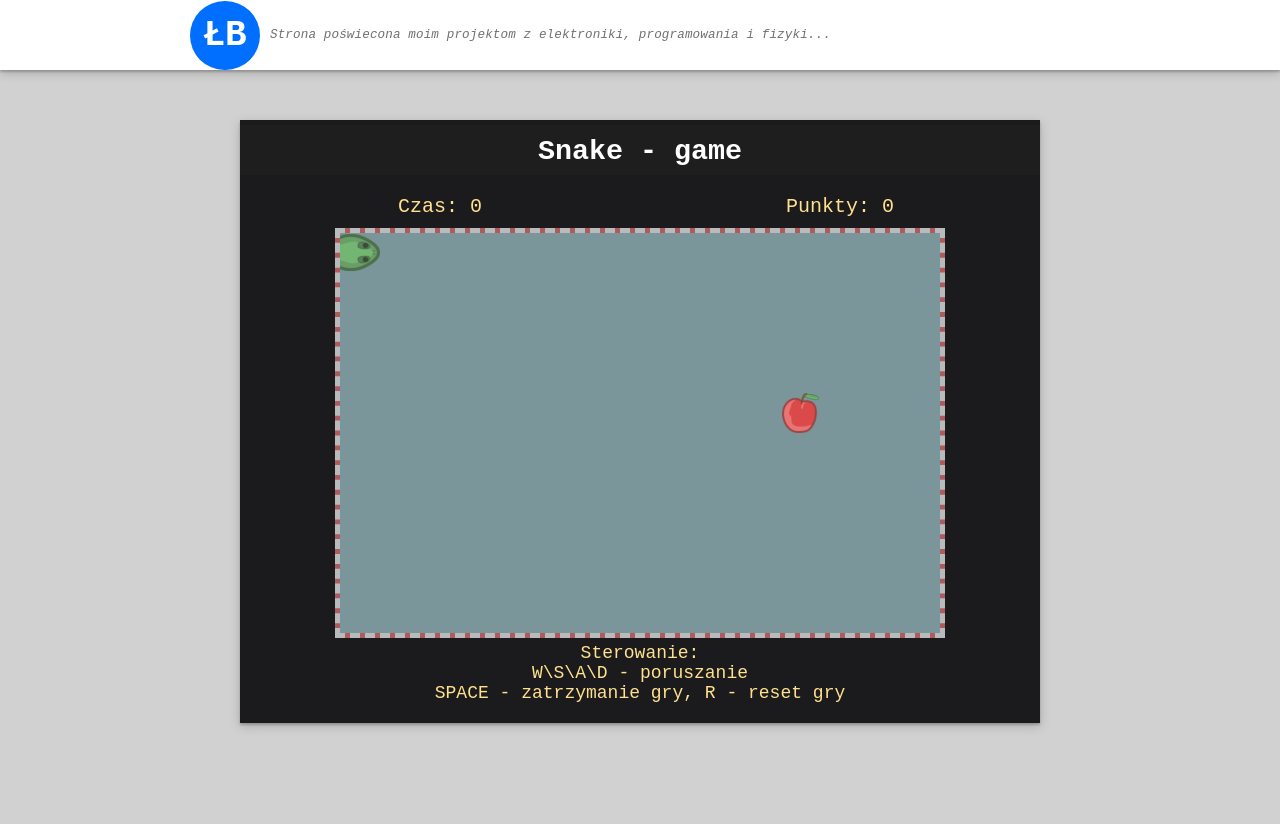
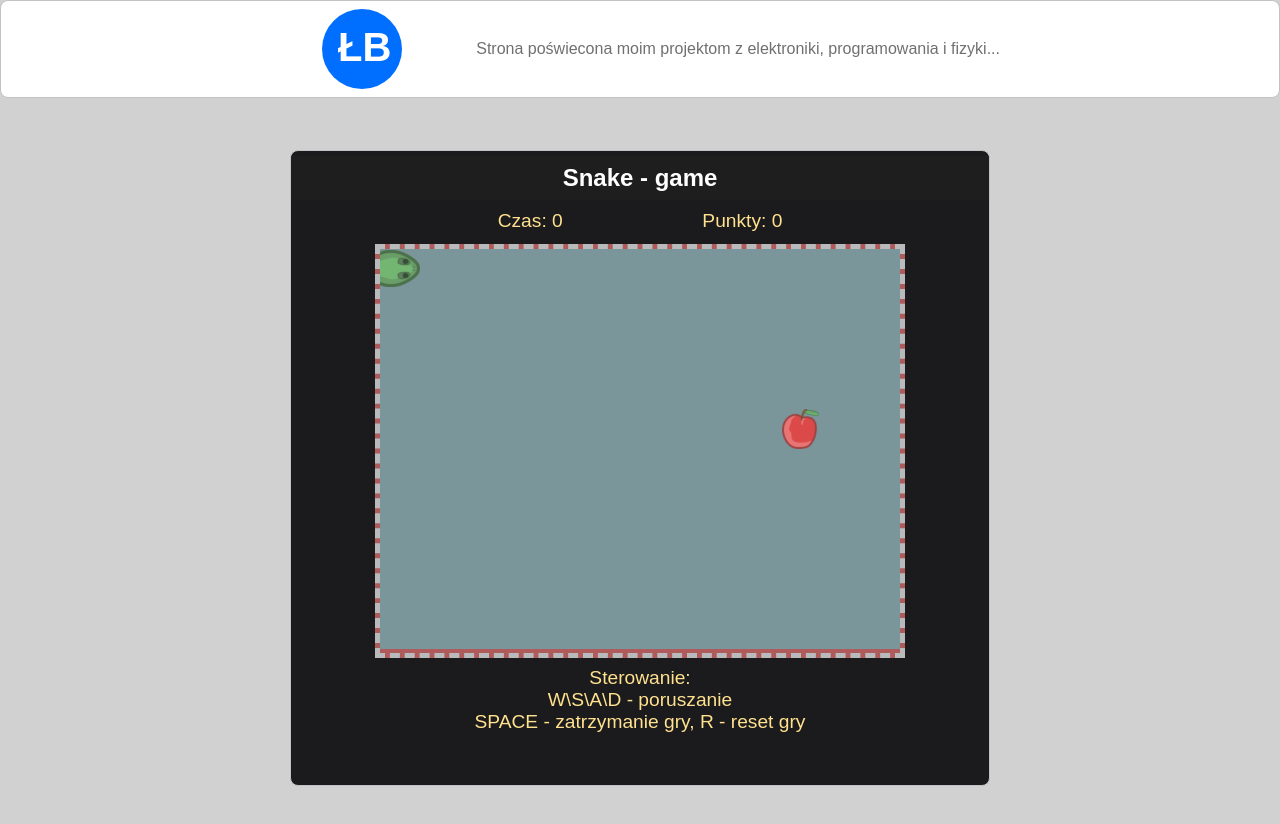
Before and after one commit to bogusz2233/Blog-website, a website: page snake/snake.html in a window 1280 px wide. Before the commit the page ends 800 px from the top, so only its background shows below. Drawn offline with Linux system fonts and the light colour scheme.

Commit message:
improve game-snake view improve look for headline in ladnscape mode

```diff
--- a/sass/main/_dataBlock.scss
+++ b/sass/main/_dataBlock.scss
@@ -13,6 +13,7 @@
     text-align: center;
     color: #ffffff;
     padding: 8px;
+    width: 100%;
 }
 
 .dataBlockImg{
--- a/sass/main/_heder.scss
+++ b/sass/main/_heder.scss
@@ -27,6 +27,12 @@
   {
       width: 85vw;
       display: flex;
+  }
+  @media (orientation: landscape)
+  {
+    display: flex;
+    justify-content: center;
+    padding: 0.5em 2em
   }
 }
 .logo
@@ -79,4 +85,9 @@
       text-align: left;
       margin-left: 1rem;
     }
+    @media (orientation: landscape)
+    {
+      text-align: left;
+      margin-left: 1rem;
+    }
   }
--- a/sass/main/style.scss
+++ b/sass/main/style.scss
@@ -1,8 +1,6 @@
 $background-color: #d1d1d1;
-$bigScreenMin: 600px;
 $contenWidth: 700px;
 $dataBlockColor: #ebebeb;
-$screnNormalQuery: "(orientation: portrait) and (min-width:#{$bigScreenMin}), (orientation: landscape) and (min-height:#{$bigScreenMin})";
 
 *{
 
@@ -31,7 +29,7 @@
     overflow: hidden;
   }
 
-
+@import "../utils/screen";
 @import "heder";
 @import "contentSection";
 @import "footer";
--- /dev/null
+++ b/sass/snake/_canvans.scss
@@ -0,0 +1,102 @@
+@import "../utils/screen";
+$arrowSize: 4;
+
+.dataBlock--game
+{
+    min-width: 200px;
+    padding-bottom: 50px;
+    display: flex;
+    flex-flow: row wrap;
+    @media (orientation: landscape) and (max-height: $bigScreenLandMin)
+    {
+       width: 120vh;
+       margin: auto;
+    }
+}
+#gameCanvans
+{
+    width: 100%;
+    height: auto;
+    @media (orientation: landscape) and (max-height: $bigScreenLandMin)
+    {
+        width: auto;
+        height: 100%;
+    }
+}
+.dataBlock
+{
+    display: flex;
+    flex-flow: row wrap;
+    justify-content: center;
+}
+.windowGame
+{
+    position: relative;
+    border: 5px #b8babc dashed;
+    /* background: #8989ff; */
+    background: #af5b5b;
+    margin-top: 10px;
+    margin-left: auto;
+    margin-right: auto;
+    width: 95%;
+    @media #{$screnNormalQuery}
+    {
+        width: auto;
+    }
+    @media (orientation: landscape) and (max-height: $bigScreenLandMin)
+    {
+        height: 75vh;
+        width: auto;
+    }
+}
+.arrow
+{
+    color: #8383835e;
+    z-index: 2;
+    position: absolute;
+    font-size: calc(1rem + 9vw);
+    font-weight: bold;
+    padding: 0 1rem;
+    user-select: none;
+    @media #{$screnNormalQuery}
+    {
+        display: none;
+    }
+
+    @media (orientation: landscape) and (max-height: $bigScreenLandMin)
+    {
+       font-size: calc(1rem + 9vh);
+    }
+    &:active
+    {
+        color: rgba(255, 0, 0, 0.363);
+    }
+
+    &--up
+    {
+        transform: rotate(90deg) scale($arrowSize/2, $arrowSize);
+        top: 2%;
+        left: 40%;
+    }
+
+    &--left
+    {
+        transform:scale($arrowSize/2, $arrowSize);
+        left: 5px;
+        top: 40%;
+
+    }
+
+    &--down
+    {
+        bottom: 5px;
+        left: 40%;
+        transform:scale($arrowSize, $arrowSize/2) rotate(-90deg);
+    }
+    &--right
+    {
+        right: 5px;
+        top: 40%;
+        transform:scale($arrowSize/2, $arrowSize) rotate(180deg);
+    }
+}
--- /dev/null
+++ b/sass/snake/_caption.scss
@@ -0,0 +1,31 @@
+@import "../utils/screen";
+#manualGame
+{
+    display: none;
+    @media #{$screnNormalQuery}
+    {
+        display: inline;
+    }
+}
+
+.windowGameText
+{
+    display: inline-block;
+    color: #ffe18e;
+    font-size: 0.8rem;
+    padding-top: 0.5em;
+    padding-bottom: 0.1em;
+    @media #{$screnNormalQuery}
+    {
+        font-size: 1.2rem;
+    }
+}
+
+.windowGameText--margin
+{
+    margin-right: 20%;
+    @media (orientation: landscape) and (max-height: $bigScreenLandMin)
+    {
+        margin-right: 35%;
+    }
+}
--- /dev/null
+++ b/sass/snake/snake.scss
@@ -0,0 +1,3 @@
+
+@import "canvans";
+@import "./caption"
--- /dev/null
+++ b/sass/utils/_screen.scss
@@ -0,0 +1,3 @@
+$bigScreenMin: 600px;
+$bigScreenLandMin: 450px;
+$screnNormalQuery: "(orientation: portrait) and (min-width:#{$bigScreenMin}), (orientation: landscape) and (min-height:#{$bigScreenLandMin})";
--- a/snake/game.js
+++ b/snake/game.js
@@ -102,11 +102,23 @@
 //funcja wywolywana przy starcie aplikacji
 window.onload = function setupScreen() {
 
-    canvansEl = document.getElementById("canvasId");
+    canvansEl = document.getElementById("gameCanvans");
     contex = canvansEl.getContext('2d');
-
-    CANVANS_WIDTH = canvansEl.clientWidth;
-    CANVANS_HEIGHT = canvansEl.clientHeight;
+    console.log(window.screen.availWidth);
+    if(window.screen.availWidth > 10)
+    {
+        canvansEl.width = 520;
+        canvansEl.height = 400;
+        CANVANS_WIDTH = 520;
+        CANVANS_HEIGHT = 400;
+    }
+    else
+    {
+        canvansEl.width = 360;
+        canvansEl.height = 320;
+        CANVANS_WIDTH = 360;
+        CANVANS_HEIGHT = 320;
+    }
     // ustawienie szerokosci wyswietlania
     backgroundReset();
     randomNewFruitPos();
--- a/snake/snake.html
+++ b/snake/snake.html
@@ -7,44 +7,52 @@
     <title>Snake game</title>
     <meta name="viewport" content="width=device-width, initial-scale=1">
     </style>
-    <link rel="stylesheet" type="text/css" href="../stylesheet.css?14">
+    <link rel="stylesheet" type="text/css" href="../css/main/style.css">
     <link rel="stylesheet" type="text/css" href="style.css?19">
+    <link rel="stylesheet" type="text/css" href="../css/snake/snake.css">
     <script src="../script.js?15"></script>
-    <script type="text/javascript" src="game.js?15"></script>
+    <script type="text/javascript" src="game.js?16"></script>
 </head>
 
 <body onkeypress="keyPressFunction(event)">
 
     <!--------------------------------  Górna belka ------------------------------------------------------------>
-    <div class="topNavbar">
-        <div class="topNavbarContainer" onclick="goToMain(1)">
-            <div class="logo" onclick="goToMain(1)">ŁB</div>
-            <div class="desc">Strona poświecona moim projektom z elektroniki, programowania i fizyki...</div>
+    <header class="topNavbar">
+        <div class="topNavbarContainer">
+            <div class="logo" onclick="goToMain(0)">
+                <p></p>
+            </div>
+            <div class="desc">
+                <p></p>
+            </div>
         </div>
-    </div>
+    </header>
 
     <!--------------------------------  Treść strony ------------------------------------------------------------>
-    <div id="contentContainer">
-        <div class="dataBlock">
-            <div class="dataBlockBar">
-                <h2>Snake - game</h2>
+    <section class="contentContainer">
+        <div class="dataBlock dataBlock--game">
+
+            <h2 class="dataBlockBar">Snake - game</h2>
+
+            <p class="windowGameText windowGameText--margin" id="timeValue">Time: 0</p>
+            <p class="windowGameText" id="scoreValue">Punkty: 0</p>
+
+
+            <div class="windowGame">
+                    <p class="arrow arrow--up"><</p>
+                    <p class="arrow arrow--down"><</p>
+                    <p class="arrow arrow--left"><</p>
+                    <p class="arrow arrow--right"><</p>
+                    <canvas id="gameCanvans"></canvas>
             </div>
 
-            <div id="pointsPlace">
-                <div>
-                    <p class="valuePlace" id="timeValue">Time: 0</p>
-                </div>
-                <div>
-                    <p class="valuePlace" id="scoreValue">Punkty: 0</p>
-                </div>
-            </div>
-            <canvas id="canvasId" height="400" width="600">
-            </canvas>
-            <div>
+            <div id="manualGame" class="windowGameText">
                 <p>Sterowanie: <br> W\S\A\D - poruszanie <br> SPACE - zatrzymanie gry, R - reset gry</p>
             </div>
         </div>
-    </div>
+    </section>
+
+    <footer id="footerContainer"></footer>
 </body>
 
 </html>
```
Also changed, not shown: css/main/style.css, css/snake/snake.css (added), snake/style.css.
